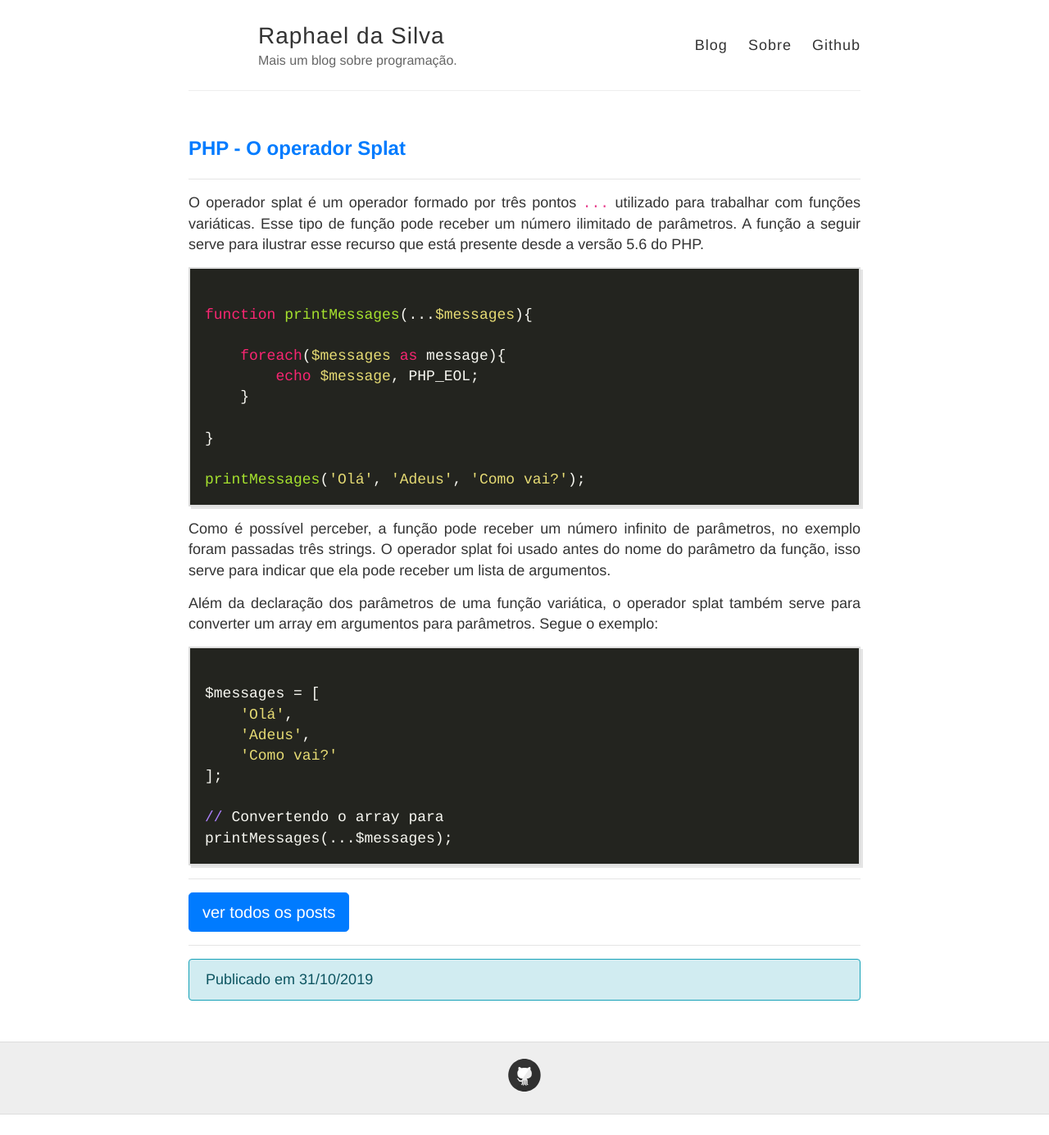
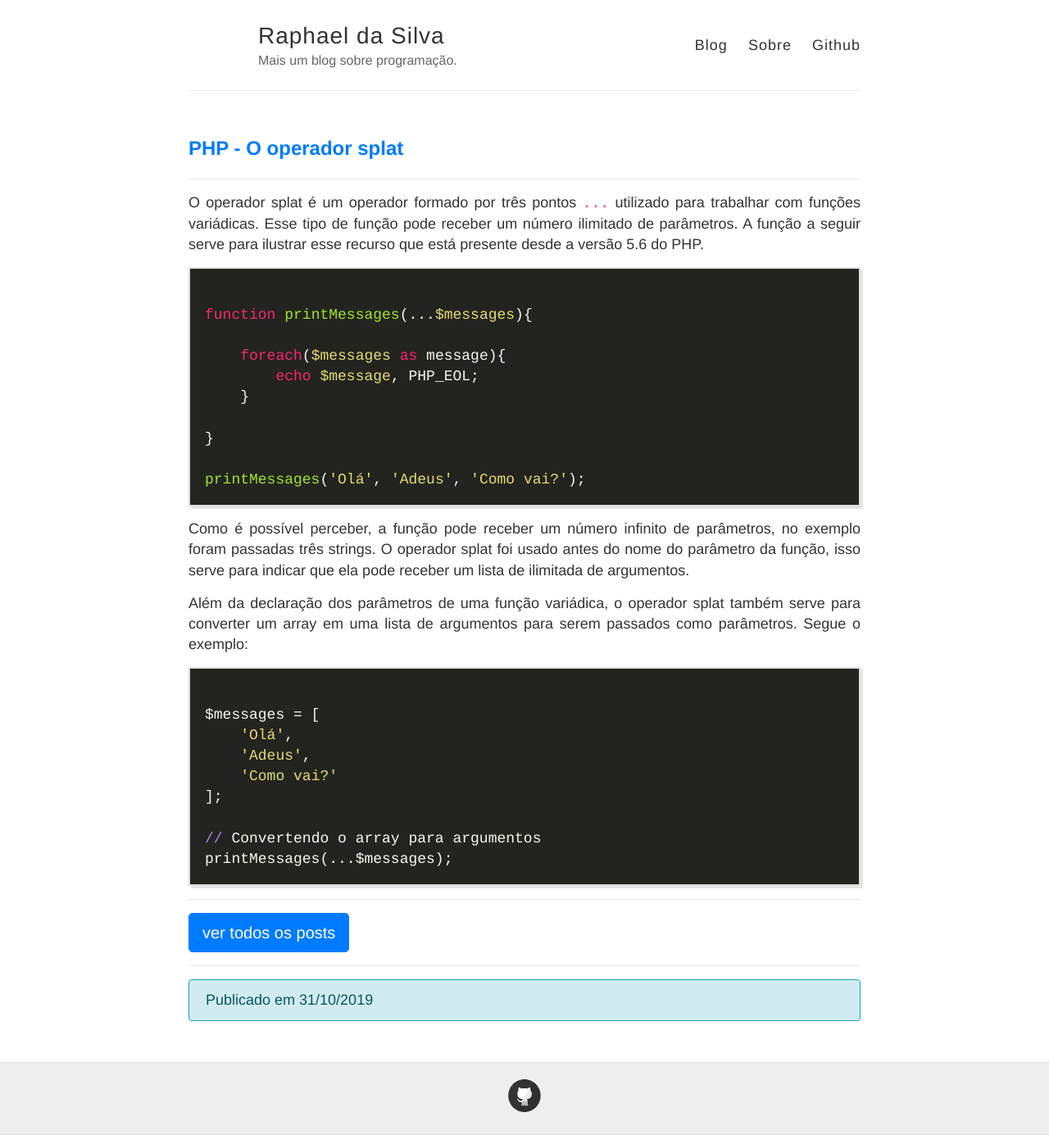
Before and after one commit to raphael-da-silva/raphael-da-silva.github.io, a Jekyll site: the page built from _posts/2019-10-31-operador-splat.md, in a window 1280 px wide. Shown: the whole page at 82% size. Built offline with Jekyll 4.4.1, drawn with Linux system fonts in a browser that asks for light colours; nearby versions of some CDN libraries; before the commit the page ends 1360 px from its top, so only the background shows below that.

Commit message:
Revisão

````diff
--- a/_posts/2019-10-31-operador-splat.md
+++ b/_posts/2019-10-31-operador-splat.md
@@ -1,9 +1,9 @@
 ---
 layout: post
-title: PHP - O operador Splat
+title: PHP - O operador splat
 ---
 
-O operador splat é um operador formado por três pontos ```...``` utilizado para trabalhar com funções variáticas. Esse tipo de função pode receber um número ilimitado de parâmetros. A função a seguir serve para ilustrar esse recurso que está presente desde a versão 5.6 do PHP.
+O operador splat é um operador formado por três pontos ```...``` utilizado para trabalhar com funções variádicas. Esse tipo de função pode receber um número ilimitado de parâmetros. A função a seguir serve para ilustrar esse recurso que está presente desde a versão 5.6 do PHP.
 
 ```php
 
@@ -18,9 +18,9 @@ function printMessages(...$messages){
 printMessages('Olá', 'Adeus', 'Como vai?');
 ```
 
-Como é possível perceber, a função pode receber um número infinito de parâmetros, no exemplo foram passadas três strings. O operador splat foi usado antes do nome do parâmetro da função, isso serve para indicar que ela pode receber um lista de argumentos.
+Como é possível perceber, a função pode receber um número infinito de parâmetros, no exemplo foram passadas três strings. O operador splat foi usado antes do nome do parâmetro da função, isso serve para indicar que ela pode receber um lista de ilimitada de argumentos.
 
-Além da declaração dos parâmetros de uma função variática, o operador splat também serve para converter um array em argumentos para parâmetros. Segue o exemplo:
+Além da declaração dos parâmetros de uma função variádica, o operador splat também serve para converter um array em uma lista de argumentos para serem passados como parâmetros. Segue o exemplo:
 
 ```php
 
@@ -30,6 +30,6 @@ $messages = [
     'Como vai?'
 ];
 
-// Convertendo o array para
+// Convertendo o array para argumentos
 printMessages(...$messages);
 ```
````
